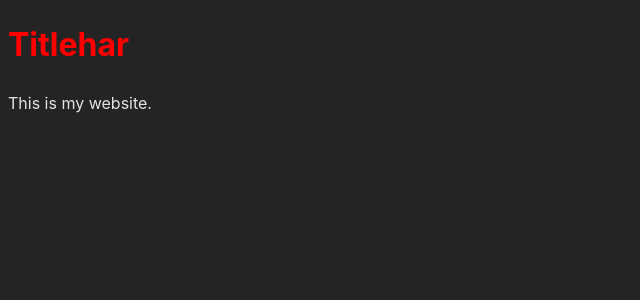
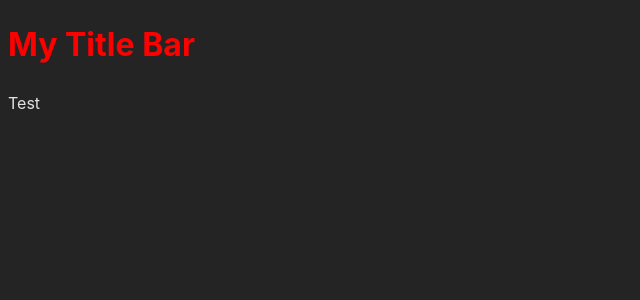
Before and after one commit to SebPilcher/website, a React (Vite) app: page / in a window 1280 px wide. Shown: the top 300 px of the page, without its empty margins (0-640 px from the left). Built offline with nearby package versions, Linux system fonts and the light colour scheme.

Commit message:
Some changes

```diff
--- a/src/app/App.tsx
+++ b/src/app/App.tsx
@@ -1,12 +1,13 @@
 import './App.module.css'
 import Titlebar from './titlebar/Titlebar'
+import Page from './page/Page'
 
 function App() {
 
   return (
     <>
       <Titlebar></Titlebar>
-      <p>This is my website.</p>
+      <Page></Page>
     </>
   )
 }
--- /dev/null
+++ b/src/app/page/Page.tsx
@@ -0,0 +1,9 @@
+
+function Page() {
+    return (
+        <div><p>Test</p></div>
+    )
+}
+
+
+export default Page
--- a/src/app/titlebar/Titlebar.tsx
+++ b/src/app/titlebar/Titlebar.tsx
@@ -1,7 +1,7 @@
 import styles from './Titlebar.module.css';
 
 function Titlebar() {
-    return (<h1 className={styles.h1}>Titlehar</h1>)
+    return (<h1 className={styles.h1}>My Title Bar</h1>)
 }
 
 export default Titlebar;
```
Also changed, not shown: src/app/page/Page.module.css (added).
